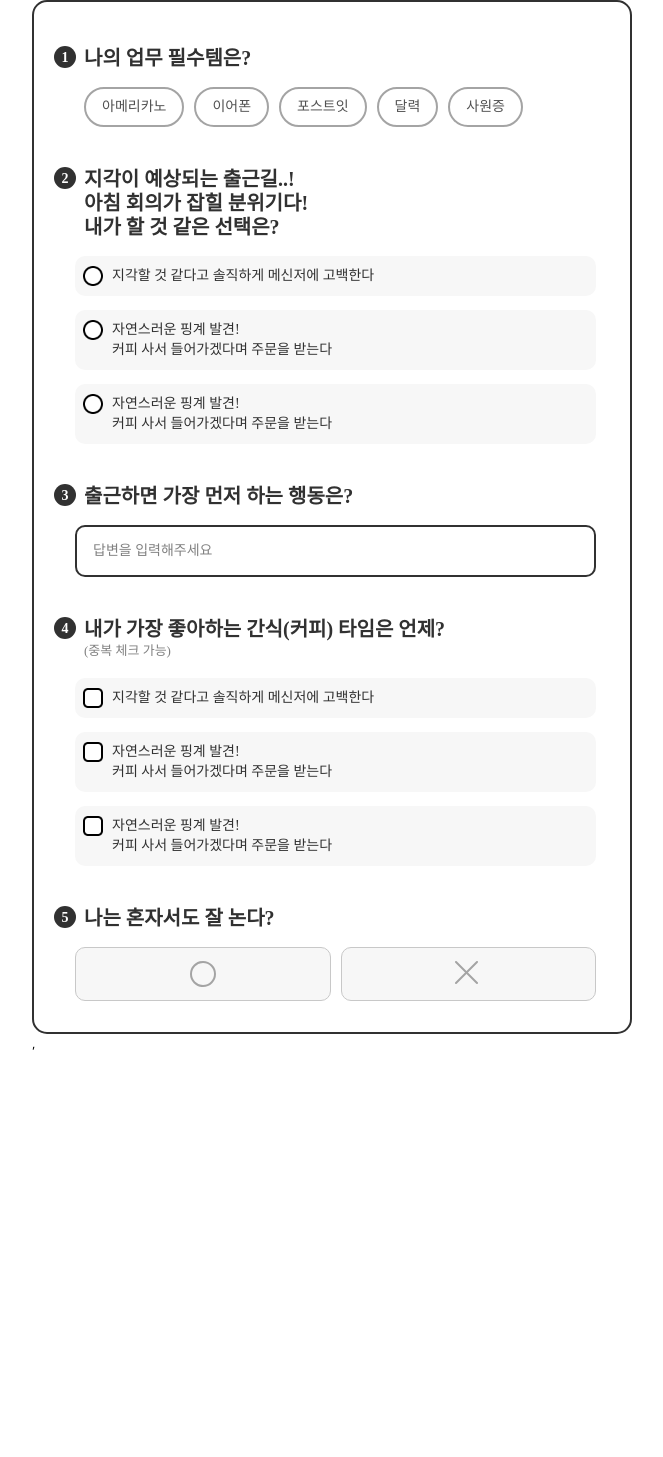
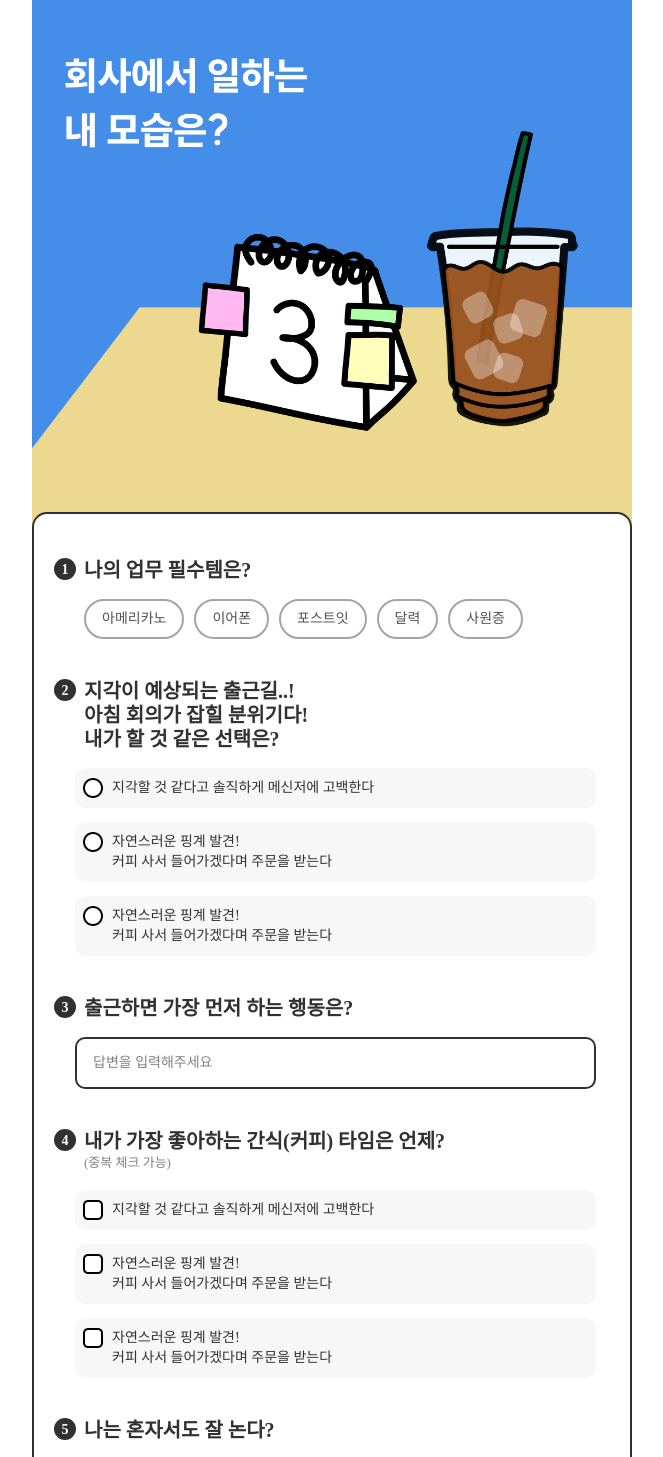
Before and after one commit to TeamQuestionMark/FineMeWeb, a React (Create React App) app: page /stage in a window 1280 px wide. Shown: the top 1457 px of the page, without its empty margins (308-971 px from the left). Before the commit the page ends 1052 px from the top, so only its background shows below. Built offline with nearby package versions, Linux system fonts and the light colour scheme.

Commit message:
design: DummyStagePage 이미지, 버튼 추가

```diff
--- a/src/components/Layout/GlobalContainer.tsx
+++ b/src/components/Layout/GlobalContainer.tsx
@@ -2,6 +2,7 @@ import { BREAK_POINT, GLOBAL_PADDING_BOTTOM } from '@/themes/layout';
 import styled from 'styled-components';
 
 export const GlobalContainer = styled.main`
+  position: relative;
   max-width: ${BREAK_POINT}px;
   margin-right: auto;
   margin-left: auto;
--- a/src/pages/Stage/DummyStagePage.tsx
+++ b/src/pages/Stage/DummyStagePage.tsx
@@ -1,6 +1,9 @@
-import QuestionList from '@/pages/Stage/StageForm';
+import StageForm from '@/pages/Stage/StageForm';
 import useStageForm from '@/hooks/useStageForm';
 import { ChoiceOption, Question } from '@/types/stage';
+import ImgStageWork from '@/assets/images/Stage/stage-work@3x.png';
+import styled from 'styled-components';
+import Button from '@/components/Button';
 
 const CHIP_OPTIONS: ChoiceOption[] = [
   {
@@ -77,10 +80,32 @@ const dummyQuestions: Question[] = [
   },
 ];
 
+const Container = styled.div`
+  background-color: #faf8f0;
+  padding-bottom: 63px;
+`;
+const StageImage = styled.img<{}>`
+  width: 100%;
+`;
+
+const StageFormWrapper = styled.div`
+  transform: translateY(-44px);
+`;
+
 const DummyStagePage = () => {
   const methods = useStageForm(dummyQuestions);
-
-  return <QuestionList useStageForm={methods} questions={dummyQuestions} />;
+  const { isCompleted } = methods;
+  return (
+    <Container>
+      <StageImage src={ImgStageWork} />
+      <StageFormWrapper>
+        <StageForm useStageForm={methods} questions={dummyQuestions} />
+      </StageFormWrapper>
+      <Button style={{ margin: '0 20px' }} disabled={!isCompleted}>
+        저장 하기
+      </Button>
+    </Container>
+  );
 };
 
 export default DummyStagePage;
```
Also changed, not shown: src/assets/images/Stage/stage-work@3x.png (added).
